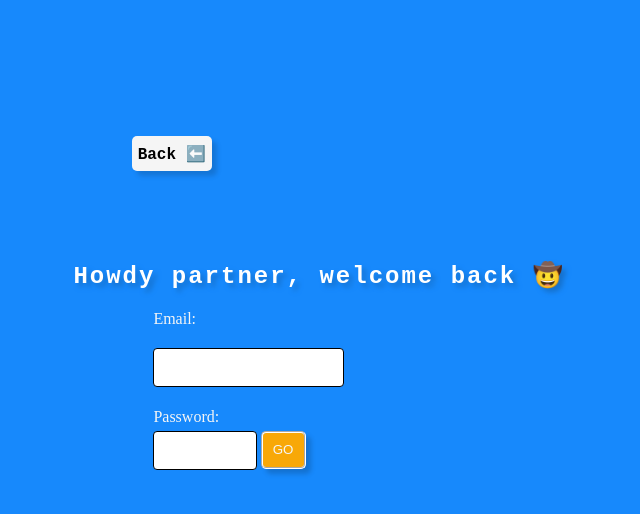
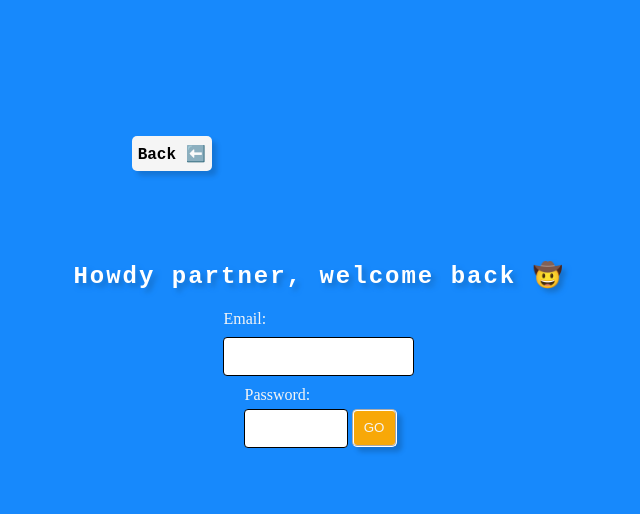
Before and after one commit to tatefrost/Stalk-Star, a Flask app: page /signin in a window 1280 px wide. Shown: the top 514 px of the page, without its empty margins (321-961 px from the left). Run offline with Flask 2, Linux system fonts and the light colour scheme; parts of the project's set-up code (start-up, migrations or seed data) failed here and were passed over.

Commit message:
correctly centered signin form

```diff
--- a/static/css/stalk-star.css
+++ b/static/css/stalk-star.css
@@ -179,10 +179,10 @@ a {
   display: flex;
   flex-direction: column;
   justify-content: center;
-  margin-left: 80px;
+  align-items: center;
 }
 
-#repassword {
+#repassword, #emailform {
   width: 90px;
 }
 
@@ -190,7 +190,13 @@ a {
   display: flex;
   flex-direction: row;
   align-items: center;
-  justify-content: flex-start;
+}
+
+#emailform {
+  display: flex;
+  flex-direction: row;
+  align-items: center;
+  justify-content: center;
 }
 
 .buttons {
--- a/templates/signin.html
+++ b/templates/signin.html
@@ -8,7 +8,7 @@
 
 <form id="signinform" action="/signin" method="POST">
 
-  <div>
+  <div id="emailform">
     <label>Email:<br>
       <input class="inputbar" type="email" name="email" required>
     </label>
```
